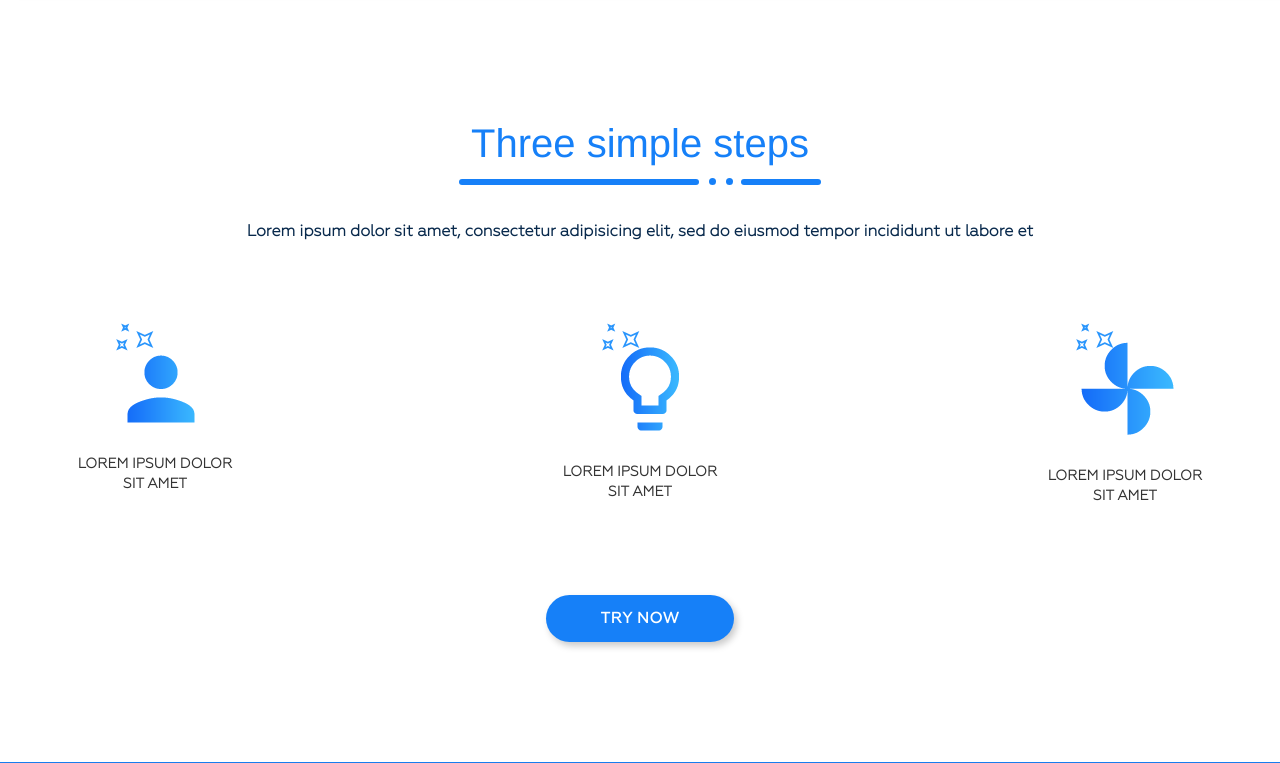
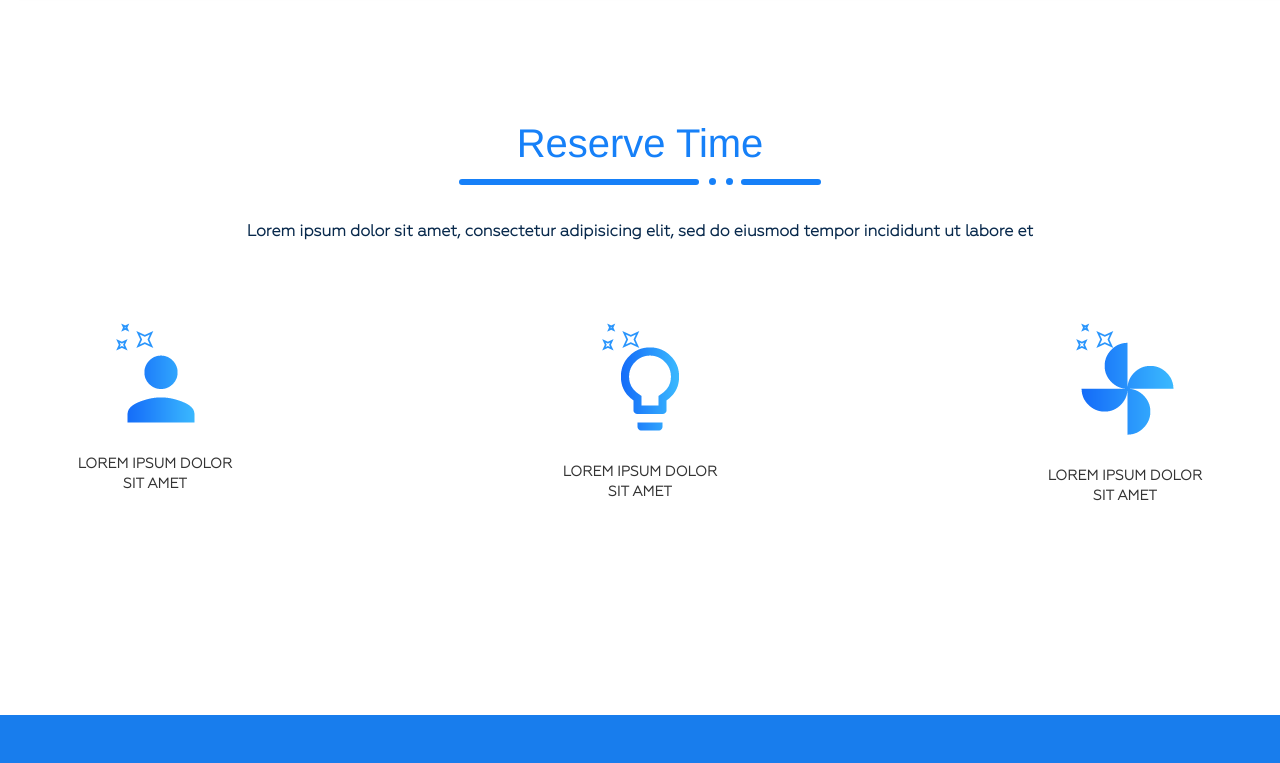
Before and after one commit to FZl47/SportClub, a Flask app: page / in a window 1280 px wide. Shown: the part 793-1556 px from the top of the page. Run offline with Flask 2, Linux system fonts and the light colour scheme; some libraries are stand-ins or nearby versions; some web fonts are replaced.

Commit message:
Modify in template

```diff
--- a/SportClub/templates/index.html
+++ b/SportClub/templates/index.html
@@ -62,7 +62,7 @@
     <section class="steps">
         <div class="container">
             <div class="page-section text-center">
-                <h2 class="page-section__title">Three simple steps</h2>
+                <h2 class="page-section__title">Reserve Time</h2>
                 <div class="page-section__title-style">
                     <span class="first-line"></span>
                     <span class="second-line"></span>
@@ -89,7 +89,7 @@
                         </div>
                     </div>
                 </div>
-                <a class="button" href="#">TRY NOW</a>
+
             </div>
         </div>
     </section>
```
